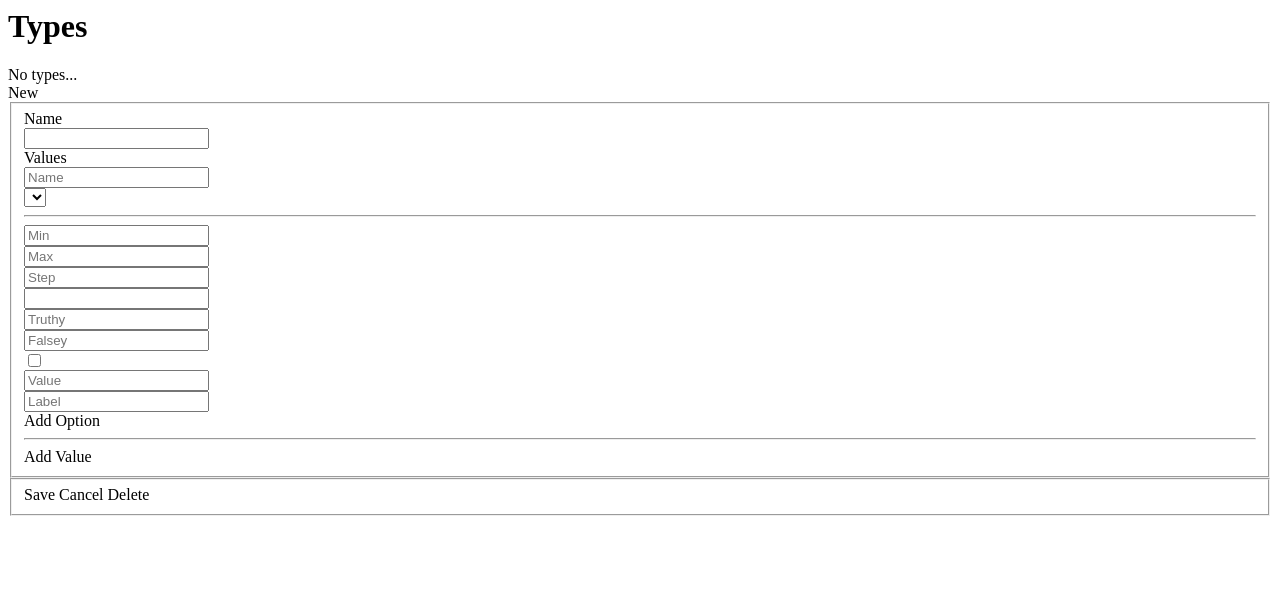
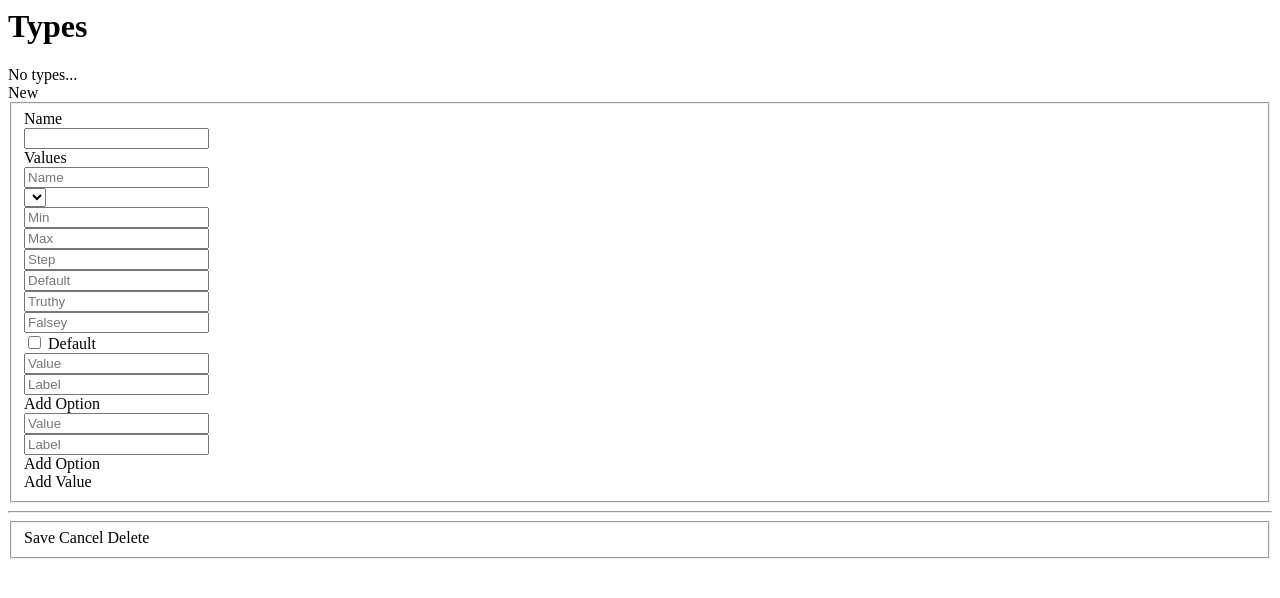
Before and after one commit to seco/ottto, a Node project: template client/views/moduletypes.html in a window 1280 px wide. Shown: the top 598 px of the page. Run offline with Node 20 templates, Linux system fonts and the light colour scheme; the template is opened without the code that fills it, so the values that code supplies are empty.

Commit message:
More flexibility in module type values

```diff
--- a/api/models/Modules.js
+++ b/api/models/Modules.js
@@ -22,6 +22,10 @@
 
     group: {
       model: 'ModuleGroups'
+    },
+
+    values: {
+      type: 'json'
     },
 
     on: function(event) {
--- a/client/views/moduletypes.html
+++ b/client/views/moduletypes.html
@@ -35,23 +35,29 @@
         <div class="form-group">
           <label class="control-label col-md-2">Values</label>
           <div class="col-md-10">
-            <div class="form-group" ng-repeat="value in active.values">
+            <div class="row" ng-repeat="value in active.values">
               <div class="col-md-6">
                 <input type="text" name="name" class="form-control" placeholder="Name"
                   ng-model="value.name">
               </div>
 
               <div class="col-md-6">
+                <div class="form-group">
+                  <div class="col-xs-12">
                     <select name="type" class="form-control"
                       ng-options="type for type in valueTypes"
                       ng-model="value.type"></select>
+                  </div>
+                </div>
 
-                <hr>
+                <div ng-switch="value.type">
+                  <!-- String -->
+                  <div ng-switch-when="string">
 
-                <!-- String -->
+                  </div>
 
                   <!-- Float -->
-                <div ng-show="value.type == 'float'">
+                  <div ng-switch-when="float">
                     <div class="form-group">
                       <div class="col-sm-4">
                         <input type="text" name="min" class="form-control" placeholder="Min"
@@ -71,13 +77,14 @@
 
                     <div class="form-group">
                       <div class="col-xs-12">
-                      <input type="number" name="default" class="form-control" ng-model="value.default">
+                        <input type="number" name="default" class="form-control" placeholder="Default"
+                          ng-model="value.default">
                       </div>
                     </div>
                   </div>
 
                   <!-- Boolean -->
-                <div ng-show="value.type == 'boolean'">
+                  <div ng-switch-when="boolean">
                     <div class="form-group">
                       <div class="col-xs-6">
                         <input type="text" name="min" class="form-control" placeholder="Truthy"
@@ -92,21 +99,43 @@
 
                     <div class="form-group">
                       <div class="col-xs-12">
+                        <div class="checkbox">
+                          <label>
                             <input type="checkbox" name="default" ng-model="value.default">
+                            Default
+                          </label>
+                        </div>
                       </div>
                     </div>
                   </div>
 
-                <!-- Options -->
-                <div ng-show="value.type == 'options'">
+                  <!-- Radios -->
+                  <div ng-switch-when="radios">
                     <div class="form-group" ng-repeat="option in value.options">
                       <div class="col-sm-6">
-                      <input type="text" name="min" class="form-control" placeholder="Value"
+                        <input type="text" name="value" class="form-control" placeholder="Value"
                           ng-model="option.value">
                       </div>
 
                       <div class="col-sm-6">
-                      <input type="text" name="max" class="form-control" placeholder="Label"
+                        <input type="text" name="label" class="form-control" placeholder="Label"
+                          ng-model="option.label">
+                      </div>
+                    </div>
+
+                    <a class="btn btn-xs btn-primary" ng-click="addOption(value)">Add Option</a>
+                  </div>
+
+                  <!-- Checkboxes -->
+                  <div ng-switch-when="checkboxes">
+                    <div class="form-group" ng-repeat="option in value.options">
+                      <div class="col-sm-6">
+                        <input type="text" name="value" class="form-control" placeholder="Value"
+                          ng-model="option.value">
+                      </div>
+
+                      <div class="col-sm-6">
+                        <input type="text" name="label" class="form-control" placeholder="Label"
                           ng-model="option.label">
                       </div>
                     </div>
@@ -115,13 +144,14 @@
                   </div>
                 </div>
               </div>
-
-            <hr>
+            </div>
 
             <a class="btn btn-default" ng-click="addValue(active)">Add Value</a>
           </div>
         </div>
       </fieldset>
+
+      <hr>
 
       <fieldset class="buttons">
         <div class="form-group">
```
Also changed, not shown: client/views/modules.html (+44 -7 lines), 1 other file. Lines whose indentation alone changed are shown as unchanged.
